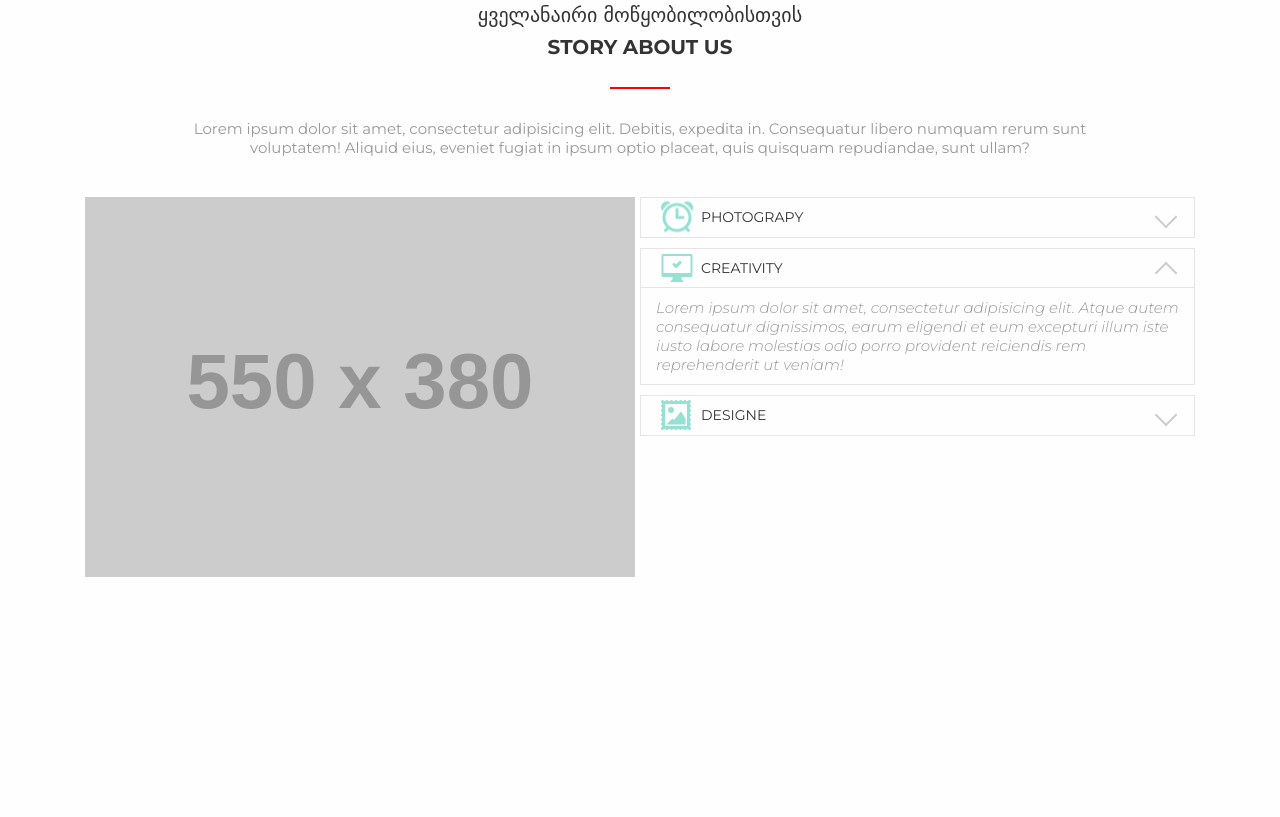
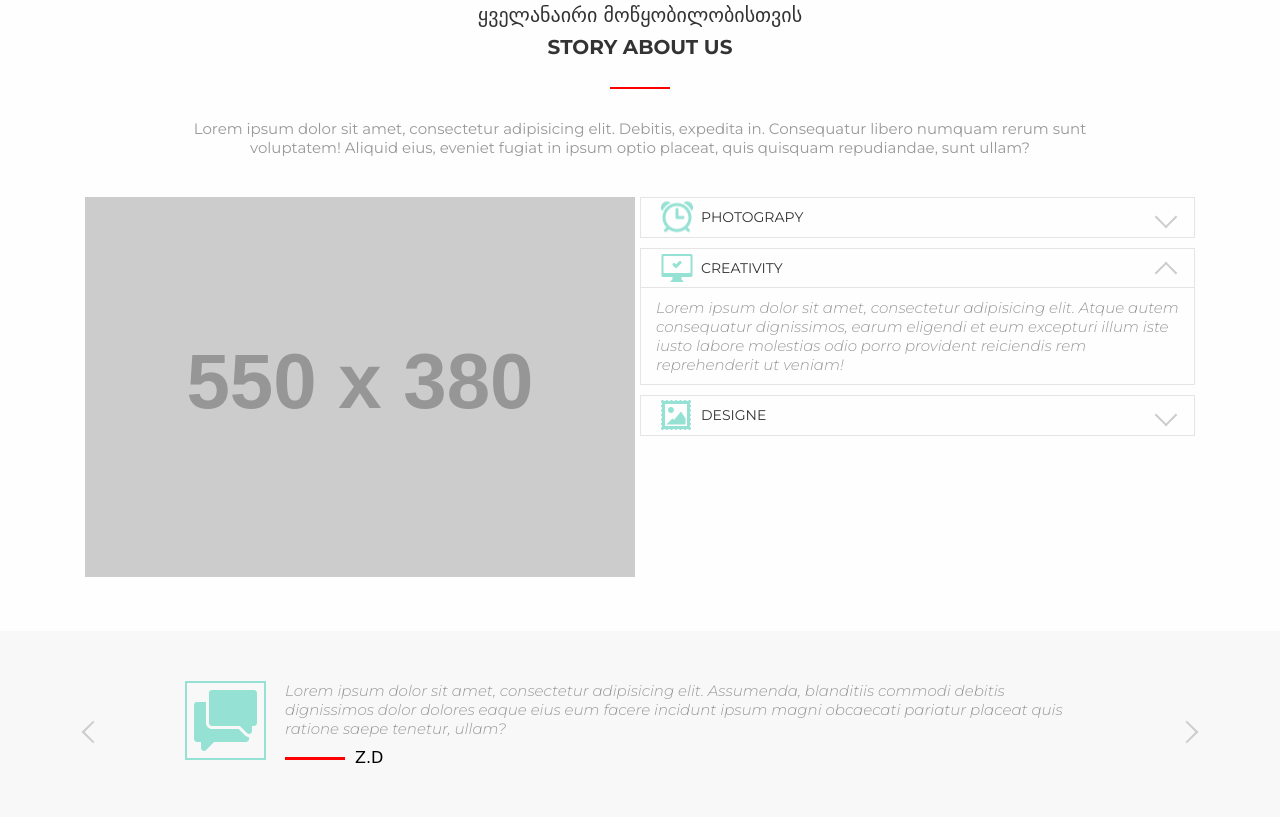
Before and after one commit to zurika777/dotdot, a website: page src/index.html in a window 1280 px wide. Shown: the part 2957-3774 px from the top of the page. Before the commit the page ends 3588 px from the top, so only its background shows below. Drawn offline with nearby package versions, Linux system fonts and the light colour scheme; files that its build step writes are made by us from their sources; placeholder pictures from the web are drawn by us; files whose address does not match are found by name.

Commit message:
v 1.1 header and slider and about and statistics and services and servoces and accordion and slider prev next

```diff
--- /dev/null
+++ b/src/assets/sass/blocks/reviews.scss
@@ -0,0 +1,65 @@
+.reviews {
+  padding: 0 10rem;
+  position: relative;
+}
+.reviews__item {
+  padding-left: 10rem;
+  position: relative;
+}
+.revews__photo {
+  padding: .7rem;
+  border: 2px solid #95e1d3;
+  position: absolute;
+  top: 0;
+  left: 0;
+  z-index: 1;
+}
+.reviews__text {
+  margin-bottom: 1rem;
+  font-size: 1.5rem;
+  font-style: italic;
+  font-weight: 300;
+  color: #999;
+}
+.reviews__author {
+  font-family: ' Kaushan Script', cursive;
+
+  &:before {
+    content: "";
+    display: inline-block;
+    vertical-align: middle;
+    width: 60px;
+    height: 3px;
+    background-color: red;
+    margin-right: 1rem;
+
+  }
+}
+.reviews__btn {
+  font-size: 0;
+  color: transparent;
+
+  position: absolute;
+  top: 50%;
+  z-index: 2;
+  transform: translateY(-50%);
+
+  &:after {
+    content: "";
+    display: block;
+    width: 16px;
+    height: 16px;
+
+    border-top: 2px solid #ccc;
+    border-left: 2px solid #ccc;
+
+  }
+  &--prev {
+    left: 0;
+    transform: rotate(-45deg);
+  }
+  &--next {
+    right: 0;
+    transform: rotate(135deg);
+  }
+}
--- a/src/assets/sass/blocks/section.scss
+++ b/src/assets/sass/blocks/section.scss
@@ -5,7 +5,10 @@
     padding-bottom: 0;
     background: url("../img/Layer 45.png")  center no-repeat;
     background-size: cover;
-
+  }
+  &--grey {
+    background-color: #f8f8f8;
+    ///padding: 2rem;
   }
 }
 .devices {
--- a/src/assets/sass/style.scss
+++ b/src/assets/sass/style.scss
@@ -41,5 +41,6 @@ p {
 @import"blocks/statistic";
 @import"blocks/services";
 @import"blocks/wedo";
+@import"blocks/reviews";
 
 @import"_vars.scss";
--- a/src/index.html
+++ b/src/index.html
@@ -265,3 +265,22 @@ title: HomePage
     </div>
 
 </section>
+<div class="section section--grey">
+    <div class="container">
+
+
+        <div class="reviews">
+            <a  class="reviews__btn reviews__btn--prev" href="#">Prev</a>
+            <a  class="reviews__btn reviews__btn--next" href="#">Next</a>
+            <div class="reviews__item">
+                <img class="revews__photo" src="assets/img/SPEECH 4.png" alt="">
+                <div class="reviews__text">Lorem ipsum dolor sit amet, consectetur adipisicing elit. Assumenda, blanditiis commodi debitis dignissimos dolor dolores eaque eius eum facere incidunt ipsum magni obcaecati pariatur placeat quis ratione saepe tenetur, ullam?</div>
+
+            <div class="reviews__author">Z.D</div>
+            </div>
+        </div>
+
+
+
+    </div>
+</div>
```
Also changed, not shown: dist/assets/css/style.css, dist/assets/css/style.min.css, dist/index.html.
